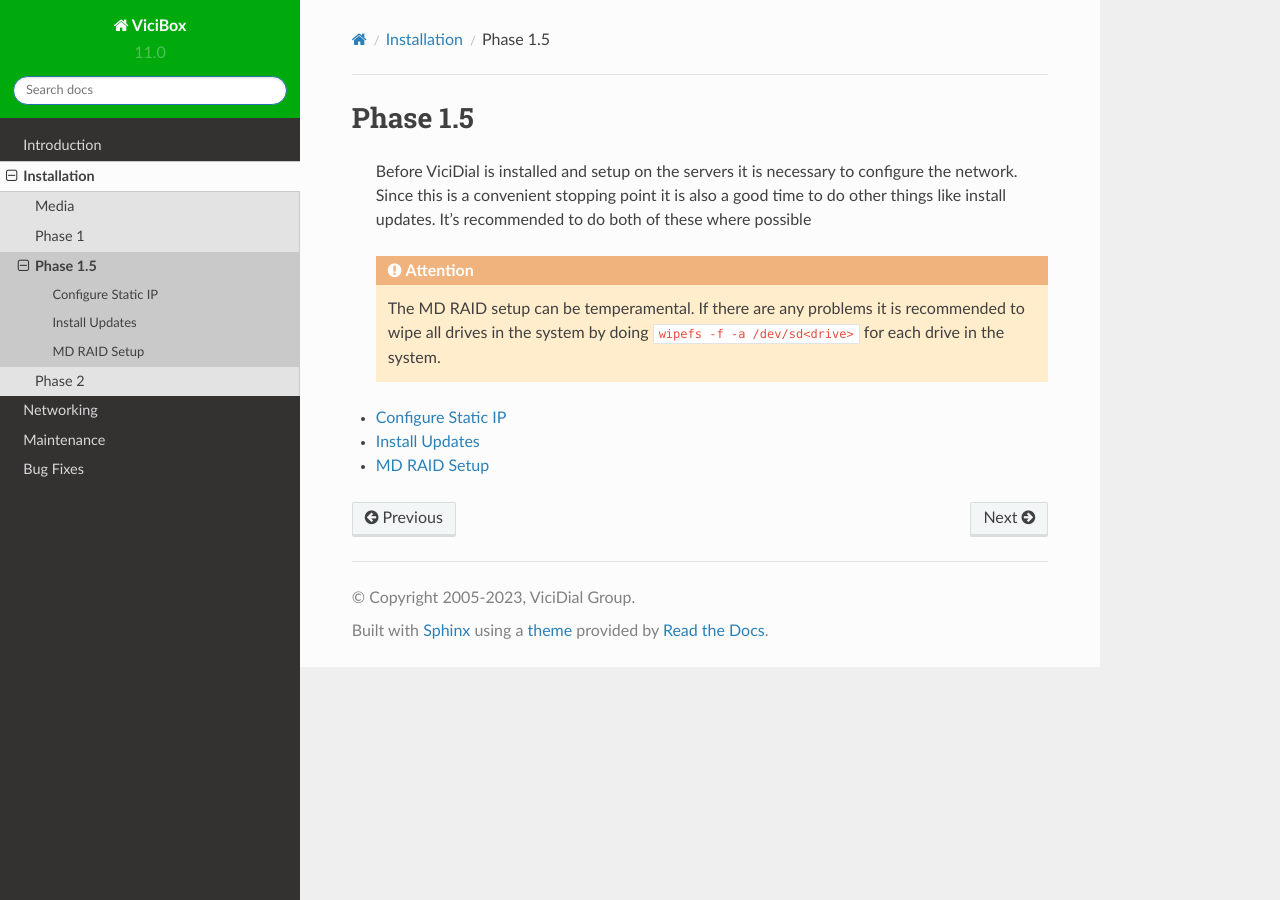
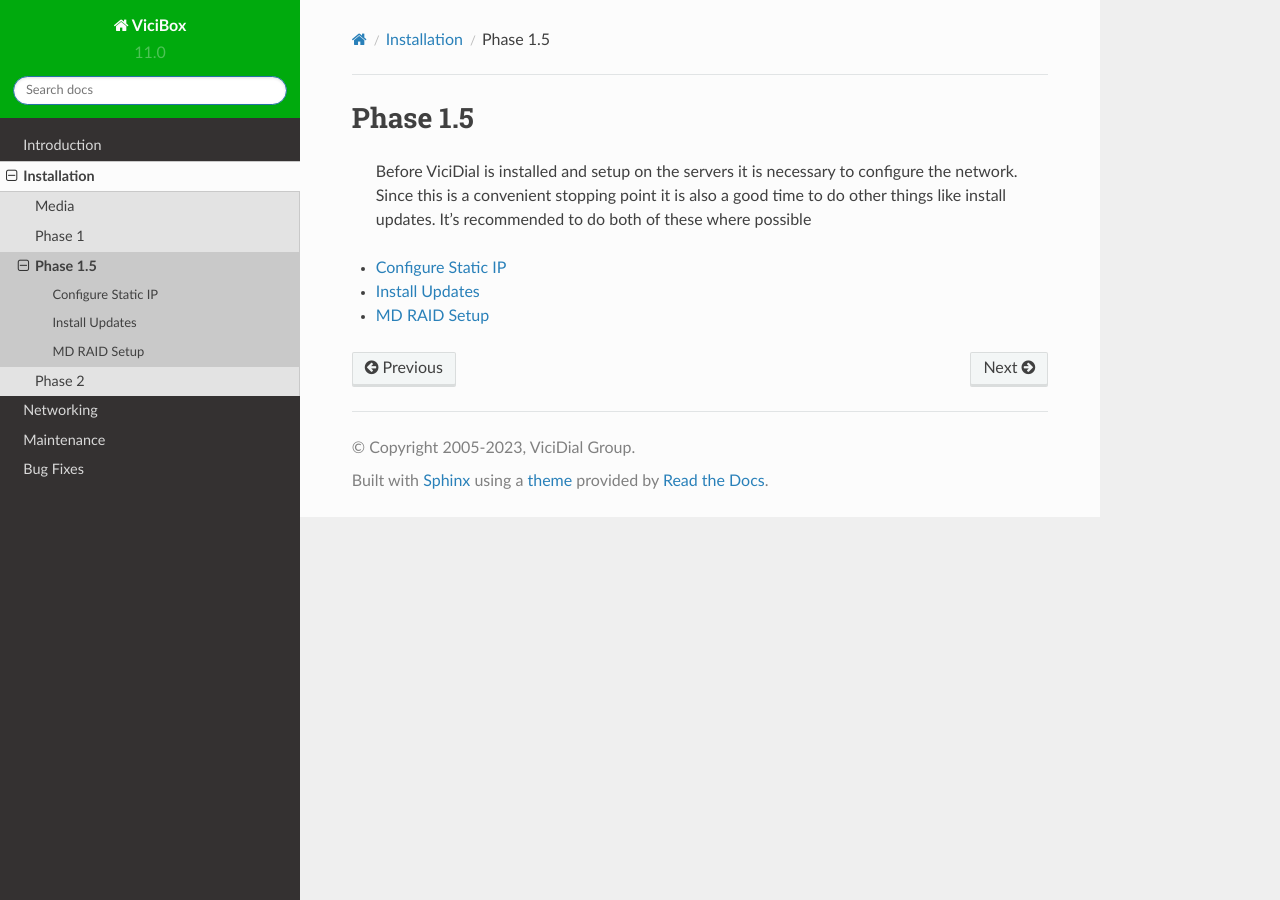
Before and after one commit to jamesvici/vicibox, a Sphinx documentation site: the page built from docs/source/installation/phase1_5.rst, in a window 1280 px wide. Built offline with Sphinx 7.4.7 and the Read the Docs theme 2.0.0, drawn with Linux system fonts in a browser that asks for light colours.

Commit message:
remove attention blerb from phase 1.5 page

```diff
--- a/docs/source/installation/phase1_5.rst
+++ b/docs/source/installation/phase1_5.rst
@@ -3,8 +3,6 @@
 Phase 1.5
 #########
    Before ViciDial is installed and setup on the servers it is necessary to configure the network. Since this is a convenient stopping point it is also a good time to do other things like install updates. It's recommended to do both of these where possible
-
-   .. attention:: The MD RAID setup can be temperamental. If there are any problems it is recommended to wipe all drives in the system by doing ``wipefs -f -a /dev/sd<drive>`` for each drive in the system.
 
 .. toctree::
    :maxdepth: 2
```
